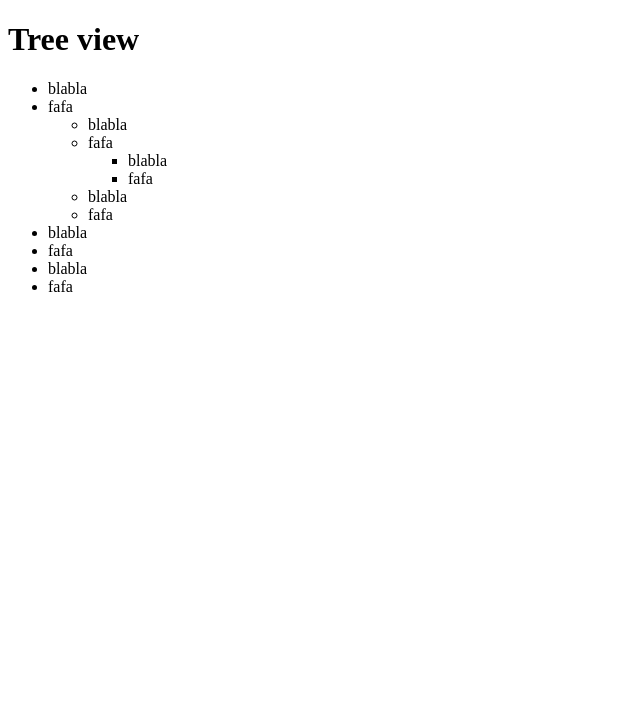
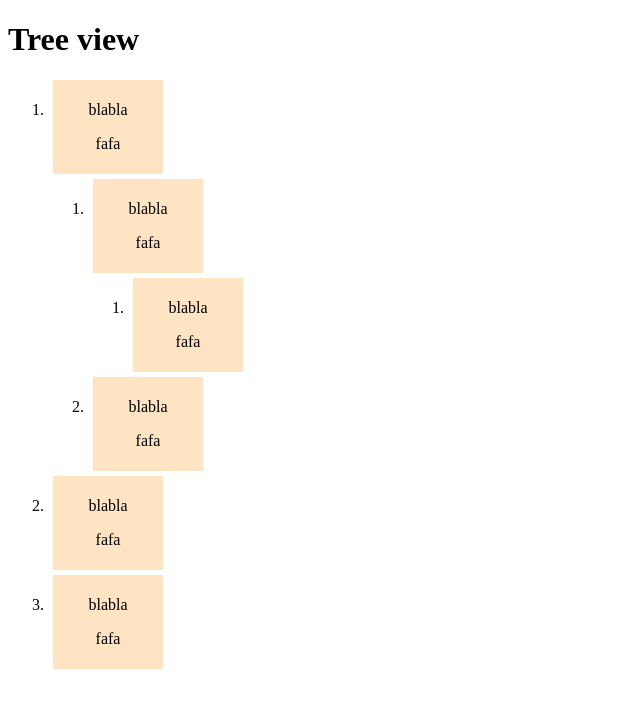
Before and after one commit to Stanok3694/sokunev-test, a React (Create React App) app: page / in a window 1280 px wide. Shown: the top 708 px of the page, without its empty margins (0-640 px from the left). Built offline with nearby package versions, Linux system fonts and the light colour scheme.

Commit message:
tech: refactored project tree + added some simple styles

```diff
--- a/src/App.js
+++ b/src/App.js
@@ -1,41 +1,14 @@
 import React, { Component } from 'react';
-import { HierarchyView } from "./components";
+import { HierarchyView } from "./views";
+
+import { MockData } from './mocks';
 
 class App extends Component {
   constructor(props) {
     super(props);
 
     this.state = {
-      data: [
-        {
-          name: "blabla",
-          surname: "fafa",
-          specialData: [
-            {
-              name: "blabla",
-              surname: "fafa",
-              specialData: [
-                {
-                  name: "blabla",
-                  surname: "fafa",
-                }
-              ]
-            },
-            {
-              name: "blabla",
-              surname: "fafa",
-            },
-          ]
-        },
-        {
-          name: "blabla",
-          surname: "fafa"
-        },
-        {
-          name: "blabla",
-          surname: "fafa",
-        }
-      ],
+      data: MockData,
     };
   }
 
--- /dev/null
+++ b/src/components/personalInfo/PersonalInfo.css
@@ -0,0 +1,7 @@
+.card {
+    background-color: bisque;
+    width: 100px;
+    text-align: center;
+    padding: 5px;
+    margin: 5px;
+}
--- /dev/null
+++ b/src/components/personalInfo/PersonalInfo.jsx
@@ -0,0 +1,13 @@
+import React from "react";
+import "./PersonalInfo.css";
+
+const PersonalInfo = (props) => {
+    return (
+        <div className="card">
+            <p>{props.name}</p>
+            <p>{props.surname}</p>
+        </div>
+    );
+};
+
+export default PersonalInfo;
--- /dev/null
+++ b/src/components/personalInfo/index.js
@@ -0,0 +1 @@
+export { default as PersonalInfo } from './PersonalInfo';
--- /dev/null
+++ b/src/mocks/MockData.js
@@ -0,0 +1,32 @@
+const MockData = [
+    {
+        name: "blabla",
+        surname: "fafa",
+        specialData: [
+            {
+                name: "blabla",
+                surname: "fafa",
+                specialData: [
+                    {
+                        name: "blabla",
+                        surname: "fafa",
+                    }
+                ]
+            },
+            {
+                name: "blabla",
+                surname: "fafa",
+            },
+        ]
+    },
+    {
+        name: "blabla",
+        surname: "fafa"
+    },
+    {
+        name: "blabla",
+        surname: "fafa",
+    }
+];
+
+export default MockData;
--- /dev/null
+++ b/src/mocks/index.js
@@ -0,0 +1 @@
+export { default as MockData } from './MockData';
--- a/src/components/HierarchyView.jsx
+++ b/src/views/HierarchyView.jsx
@@ -1,4 +1,5 @@
 import React, { Component } from "react";
+import { PersonalInfo } from "../components/personalInfo";
 
 class HierarchyView extends Component {
     constructor(props) {
@@ -7,19 +8,23 @@ class HierarchyView extends Component {
 
     render() {
         return (
-            <ul>
+            <ol>
                 {
                     this.props.data.map(d => {
                         return(
                             <div>
-                                <li>{d.name}</li>
-                                <li>{d.surname}</li>
+                                <li>
+                                    <PersonalInfo
+                                        name = {d.name}
+                                        surname = {d.surname}
+                                    />
+                                </li>
                                 { d.specialData ? <HierarchyView data = {d.specialData} /> : null }
                             </div>
                         )
                     })
                 }
-            </ul>
+            </ol>
         )
     }
 }
```
Also changed, not shown: src/views/index.js (renamed from src/components/index.js), 1 other file (tests, documents, lock files or other folders).
